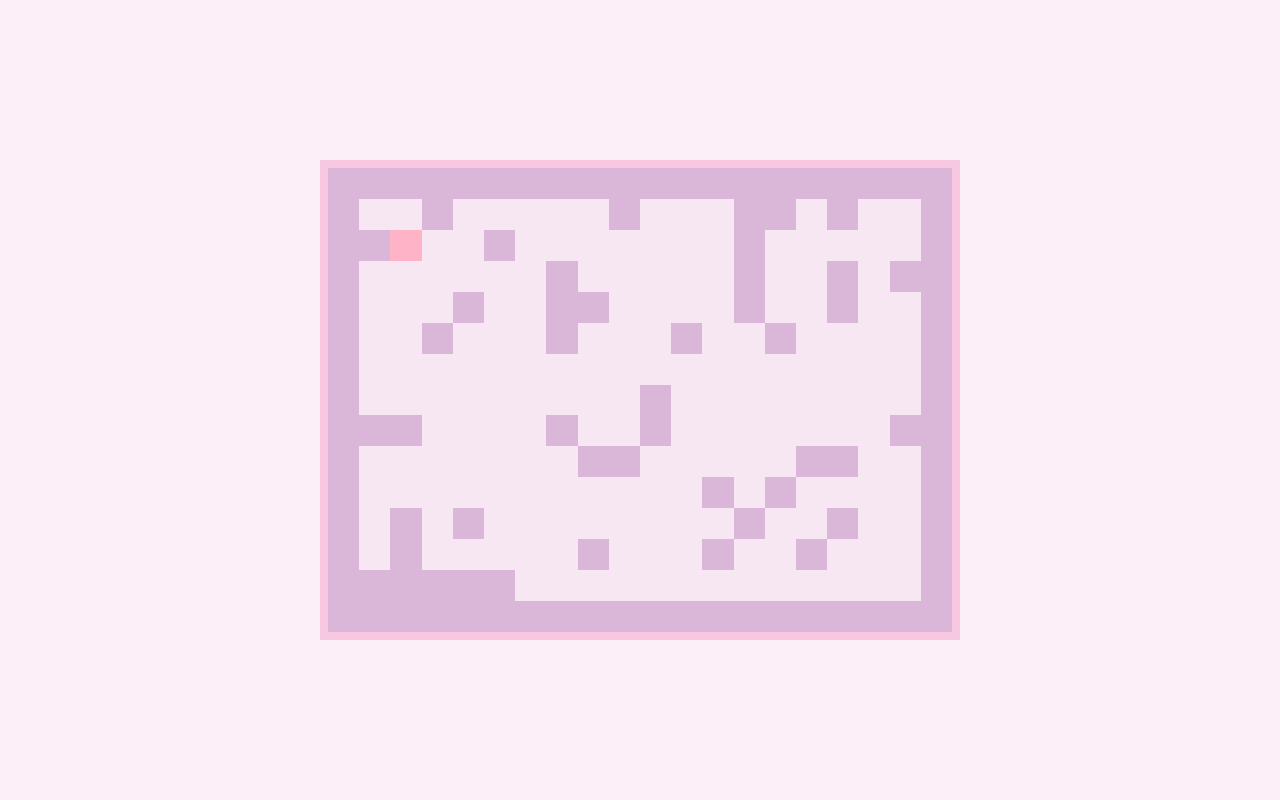
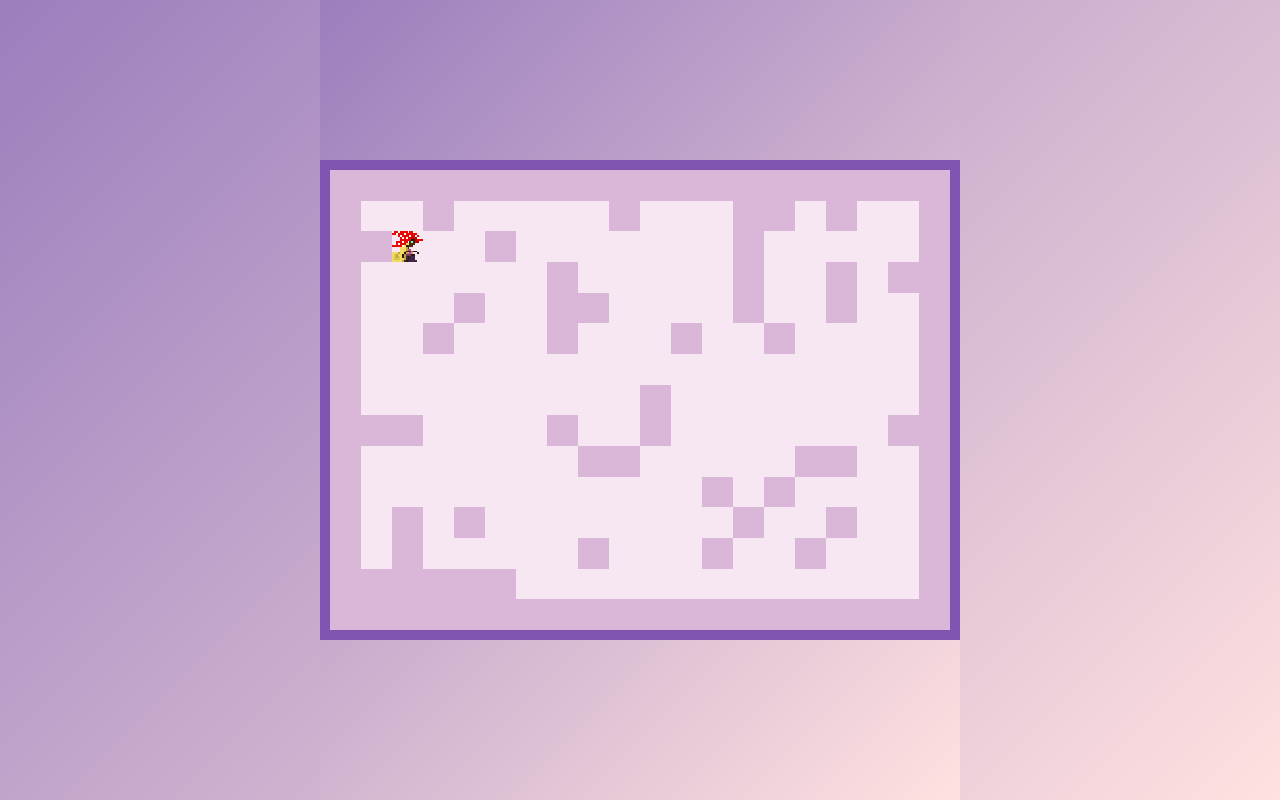
Before and after one commit to mars-meyleh/witch-game, a plain HTML site: page game/index.html in a window 1280 px wide. Drawn offline with Linux system fonts and the light colour scheme.

Commit message:
Create API; add new background palette colors.

```diff
--- a/game/src/css/style.css
+++ b/game/src/css/style.css
@@ -1,4 +1,23 @@
-:root{--bg:#FDEFF7;--accent:#F8C8E0;--tile:#F6E7F2;--wall:#DAB6D8;--player:#FFB3C6;--muted:#F7F3F8}
+:root{
+	--bg:#FDEFF7;
+	--accent:#F8C8E0;
+	--tile:#F6E7F2;
+	--wall:#DAB6D8;
+	--player:#FFB3C6;
+	--muted:#F7F3F8;
+	--p1:#7F55B1;
+	--p2:#9B7EBD;
+	--p3:#F49BAB;
+	--p4:#FFE1E0;
+	--p5:#F7CFD8;
+	--p6:#F4F8D3;
+	--p7:#A6D6D6;
+	--p8:#8E7DBE;
+}
+
 *{box-sizing:border-box}
-html,body{height:100%;margin:0;font-family:monospace;background:var(--bg);display:flex;align-items:center;justify-content:center}
-canvas#game{image-rendering:pixelated;width:640px;height:480px;border:8px solid var(--accent);background:var(--muted);display:block}
+
+html,body{height:100%;margin:0;font-family:monospace;display:flex;align-items:center;justify-content:center;background:linear-gradient(135deg,var(--p2),var(--p4))}
+
+/* canvas scaled to preserve pixel art; border uses palette */
+canvas#game{image-rendering:pixelated;width:640px;height:480px;border:10px solid var(--p1);background:linear-gradient(180deg,var(--p6),var(--p5));display:block}
--- a/game/src/js/game.js
+++ b/game/src/js/game.js
@@ -6,33 +6,37 @@ canvas.width = WIDTH * TILE; canvas.height = HEIGHT * TILE;
 
 Input.init();
 const map = generateMap(WIDTH, HEIGHT, 0.18);
-const player = new Player(2,2,null);
-let sprites = {};
+const spriteAPI = new SpriteAPI(ctx, 1);
+const player = new Player(2, 2, WitchSprite);
 
-// If you have sprite files, list them here as relative paths, e.g. ['src/assets/sprites/player.png']
-SpriteLoader.load([]).then(loaded => { sprites = loaded; loop(); });
+// start loop immediately; sprite data is embedded (WitchSprite, GrassTile, StoneTile)
+let sprites = { witch: WitchSprite, grass: GrassTile, stone: StoneTile };
 
 let lastMove = 0;
-function update(){
+function update() {
   const now = Date.now();
   // simple input rate limit so holding key doesn't spam movement too fast
-  if(now - lastMove > 120){
-    if(Input.isDown('ArrowLeft')){ player.move(-1,0,map); lastMove = now; }
-    else if(Input.isDown('ArrowRight')){ player.move(1,0,map); lastMove = now; }
-    else if(Input.isDown('ArrowUp')){ player.move(0,-1,map); lastMove = now; }
-    else if(Input.isDown('ArrowDown')){ player.move(0,1,map); lastMove = now; }
+  if (now - lastMove > 120) {
+    if (Input.isDown('ArrowLeft')) { player.move(-1, 0, map); lastMove = now; }
+    else if (Input.isDown('ArrowRight')) { player.move(1, 0, map); lastMove = now; }
+    else if (Input.isDown('ArrowUp')) { player.move(0, -1, map); lastMove = now; }
+    else if (Input.isDown('ArrowDown')) { player.move(0, 1, map); lastMove = now; }
   }
 }
 
-function draw(){
-  for(let y=0;y<HEIGHT;y++){
-    for(let x=0;x<WIDTH;x++){
-      if(map[y][x] === 1){ ctx.fillStyle = '#DAB6D8'; }
+function draw() {
+  for (let y = 0; y < HEIGHT; y++) {
+    for (let x = 0; x < WIDTH; x++) {
+      if (map[y][x] === 1) { ctx.fillStyle = '#DAB6D8'; }
       else { ctx.fillStyle = '#F6E7F2'; }
-      ctx.fillRect(x*TILE, y*TILE, TILE, TILE);
+      ctx.fillRect(x * TILE, y * TILE, TILE, TILE);
     }
   }
-  player.draw(ctx, player.x * TILE, player.y * TILE, TILE);
+  // draw player using SpriteAPI; scale is 1 (sprite pixels = canvas pixels), tile size is TILE
+  player.draw(ctx, player.x * TILE, player.y * TILE, TILE, spriteAPI);
 }
 
-function loop(){ update(); draw(); requestAnimationFrame(loop); }
+function loop() { update(); draw(); requestAnimationFrame(loop); }
+
+// start the game loop after initialization
+loop();
--- a/game/src/js/input.js
+++ b/game/src/js/input.js
@@ -1,8 +1,8 @@
 const Input = {
   keys: {},
-  init(){
+  init() {
     window.addEventListener('keydown', e => { this.keys[e.key] = true; e.preventDefault(); });
     window.addEventListener('keyup', e => { this.keys[e.key] = false; e.preventDefault(); });
   },
-  isDown(key){ return !!this.keys[key]; }
+  isDown(key) { return !!this.keys[key]; }
 };
--- a/game/src/js/player.js
+++ b/game/src/js/player.js
@@ -1,13 +1,30 @@
 class Player {
-  constructor(x,y,sprite=null){ this.x = x; this.y = y; this.sprite = sprite; }
-  move(dx,dy,map){
+  constructor(x, y, sprite = null) {
+    this.x = x;
+    this.y = y;
+    this.sprite = sprite;
+    this.facing = 'right';
+  }
+
+  move(dx, dy, map) {
+    if (dx < 0) this.facing = 'left';
+    else if (dx > 0) this.facing = 'right';
+
     const nx = this.x + dx, ny = this.y + dy;
-    if(nx<0 || ny<0 || ny>=map.length || nx>=map[0].length) return;
-    if(map[ny][nx] === 1) return; // wall
+    if (nx < 0 || ny < 0 || ny >= map.length || nx >= map[0].length) return;
+    if (map[ny][nx] === 1) return; // wall
     this.x = nx; this.y = ny;
   }
-  draw(ctx, tx, ty, tileSize){
-    if(this.sprite){ ctx.drawImage(this.sprite, tx, ty, tileSize, tileSize); }
-    else { ctx.fillStyle = '#FFB3C6'; ctx.fillRect(tx, ty, tileSize, tileSize); }
+
+  setSprite(sprite) { this.sprite = sprite; }
+
+  draw(ctx, tx, ty, tileSize, spriteAPI) {
+    if (spriteAPI && this.sprite) {
+      const flip = (this.facing === 'left');
+      spriteAPI.draw(this.sprite, tx, ty, flip);
+    } else {
+      ctx.fillStyle = '#FFB3C6';
+      ctx.fillRect(tx, ty, tileSize, tileSize);
+    }
   }
 }
--- a/game/src/js/spriteLoader.js
+++ b/game/src/js/spriteLoader.js
@@ -1,22 +1,76 @@
 const SpriteLoader = {
-  // paths: array of relative paths to image files
-  load(paths){
-    const results = {};
-    if(!paths || paths.length===0) return Promise.resolve(results);
-    let count = 0, total = paths.length;
-    return new Promise((resolve)=>{
-      paths.forEach(p => {
+  palettes: {},
+  sprites: {},
+  images: {},
+
+  registerPalette(name, map) {
+    this.palettes[name] = map;
+  },
+
+  registerSprite(sprite) {
+    if (!sprite || !sprite.id) return;
+    this.sprites[sprite.id] = sprite;
+    // if palette exists on window, register it if not present
+    if (sprite.palette && !this.palettes[sprite.palette] && window && window.Palette && window.Palette[sprite.palette]) {
+      this.palettes[sprite.palette] = window.Palette[sprite.palette];
+    }
+  },
+
+  registerImage(key, img) {
+    this.images[key] = img;
+  },
+
+  // items: array of strings (paths), Image objects, sprite objects ({id,pixels,palette}),
+  // or palette objects ({type:'palette', id: 'name', map: {...}})
+  load(items) {
+    const self = this;
+    if (!items || items.length === 0) return Promise.resolve({ palettes: this.palettes, sprites: this.sprites, images: this.images });
+
+    const toLoadImages = [];
+    const resultsImages = {};
+
+    items.forEach(it => {
+      if (typeof it === 'string') {
+        toLoadImages.push(it);
+      } else if (it instanceof Image) {
+        self.registerImage(it.src || (`image_${Object.keys(self.images).length}`), it);
+      } else if (it && it.type === 'palette' && it.id && it.map) {
+        self.registerPalette(it.id, it.map);
+      } else if (it && it.id && it.pixels) {
+        self.registerSprite(it);
+      } else if (it && it.path && typeof it.path === 'string') {
+        toLoadImages.push(it.path);
+      }
+    });
+
+    if (toLoadImages.length === 0) return Promise.resolve({ palettes: this.palettes, sprites: this.sprites, images: this.images });
+
+    return new Promise((resolve) => {
+      let loaded = 0, total = toLoadImages.length;
+      toLoadImages.forEach(p => {
         const img = new Image();
-        img.onload = () => { results[p] = img; count++; if(count===total) resolve(results); };
-        img.onerror = () => { results[p] = null; count++; if(count===total) resolve(results); };
+        img.onload = () => { self.registerImage(p, img); loaded++; if (loaded === total) resolve({ palettes: self.palettes, sprites: self.sprites, images: self.images }); };
+        img.onerror = () => { self.registerImage(p, null); loaded++; if (loaded === total) resolve({ palettes: self.palettes, sprites: self.sprites, images: self.images }); };
         img.src = p;
       });
     });
+  },
+
+  // convenience: register all palettes and sprites defined on window (if any)
+  loadEmbedded() {
+    if (window && window.Palette) {
+      Object.keys(window.Palette).forEach(k => this.registerPalette(k, window.Palette[k]));
+    }
+    ['WitchSprite', 'GrassTile', 'StoneTile'].forEach(name => {
+      if (window && window[name]) this.registerSprite(window[name]);
+    });
+    return Promise.resolve({ palettes: this.palettes, sprites: this.sprites, images: this.images });
   }
 };
 
-// How to integrate your sprite-generation method:
-// - If your method returns Image objects or data-URIs, push those paths/objects into an array
-//   and call `SpriteLoader.load(paths)` to get `{ path: Image }` mapping.
-// - Alternatively, replace this file with a thin adapter that calls your generator and
-//   returns the same shape (promise resolving to a mapping of keys -> Image).
+// Backwards-compatible default export style (for scripts referencing SpriteLoader.load([...]))
+window.SpriteLoader = SpriteLoader;
+
+// Usage examples are in README — this loader accepts sprite objects (palette+pixels)
+// and image paths. Call `SpriteLoader.load([...])` with a mixed array, or
+// call `SpriteLoader.loadEmbedded()` to pick up definitions from `src/js/sprites.js`.
--- /dev/null
+++ b/game/src/js/sprites.js
@@ -0,0 +1,135 @@
+// Palette registry and sprite data (16x16 indexed pixels)
+const Palette = {
+  witch: {
+    0: null,
+    1: "#FFFFEB",
+    2: "#F2DB5E",
+    3: "#DBC651",
+    4: "#B9A63D",
+    5: "#D99292",
+    6: "#BD4882",
+    7: "#80366B",
+    8: "#422445",
+    9: "#492C0C",
+    10: "#2C1B08",
+    11: "#EA0707",
+    12: "#BE0000",
+    13: "#66FFE3"
+  },
+
+  grass: {
+    0: null,
+    14: "#3CA370",
+    15: "#277E53",
+    16: "#206342"
+  },
+
+  stone: {
+    0: null,
+    17: "#606070",
+    18: "#43434F",
+    19: "#272736"
+  }
+  ,
+  ui: {
+    0: null,
+    100: '#7F55B1',
+    101: '#9B7EBD',
+    102: '#F49BAB',
+    103: '#FFE1E0',
+    104: '#F7CFD8',
+    105: '#F4F8D3',
+    106: '#A6D6D6',
+    107: '#8E7DBE'
+  }
+};
+
+const WitchSprite = {
+  id: "witch.mushroom",
+  size: 16,
+  palette: "witch",
+  pixels: [
+    [0, 11, 11, 1, 11, 11, 11, 11, 1, 11, 11, 1, 0, 0, 0, 0],
+    [11, 11, 1, 11, 11, 11, 1, 11, 11, 11, 11, 11, 11, 0, 0, 0],
+    [0, 0, 0, 11, 1, 11, 11, 11, 11, 1, 11, 11, 1, 11, 0, 0],
+    [0, 0, 0, 0, 11, 1, 11, 1, 11, 11, 12, 12, 12, 1, 0, 0],
+    [0, 0, 0, 0, 11, 11, 11, 11, 11, 11, 10, 10, 12, 11, 11, 11],
+    [0, 0, 11, 11, 11, 1, 11, 11, 1, 9, 13, 9, 12, 12, 1, 0],
+    [0, 1, 11, 1, 11, 11, 11, 2, 2, 9, 9, 9, 0, 0, 0, 0],
+    [11, 11, 11, 11, 11, 1, 2, 10, 9, 9, 9, 0, 0, 0, 0, 0],
+    [0, 0, 0, 0, 2, 2, 2, 4, 9, 0, 0, 0, 0, 0, 0, 0],
+    [0, 0, 0, 0, 2, 2, 2, 4, 6, 6, 0, 0, 0, 0, 0, 0],
+    [0, 0, 0, 0, 2, 2, 4, 9, 9, 9, 6, 10, 10, 0, 0, 0],
+    [2, 2, 2, 4, 2, 2, 10, 4, 5, 6, 5, 0, 0, 10, 0, 0],
+    [2, 3, 4, 2, 2, 10, 4, 7, 7, 7, 10, 10, 0, 0, 0, 0],
+    [2, 3, 4, 3, 2, 10, 4, 8, 10, 8, 8, 8, 0, 0, 0, 0],
+    [2, 3, 3, 3, 2, 2, 4, 8, 10, 8, 8, 8, 0, 0, 0, 0],
+    [2, 2, 2, 2, 2, 4, 8, 10, 8, 8, 8, 8, 8, 0, 0, 0]
+  ]
+};
+
+// Example tiles (can be swapped for JSON-loaded data later)
+const GrassTile = {
+  id: "tile.grass",
+  size: 16,
+  palette: "grass",
+  pixels: (function () {
+    const rows = [];
+    for (let y = 0; y < 16; y++) {
+      const row = [];
+      for (let x = 0; x < 16; x++) { row.push(14 + ((x + y) & 1)); }
+      rows.push(row);
+    }
+    return rows;
+  })()
+};
+
+const StoneTile = {
+  id: "tile.stone",
+  size: 16,
+  palette: "stone",
+  pixels: (function () {
+    const rows = [];
+    for (let y = 0; y < 16; y++) {
+      const row = [];
+      for (let x = 0; x < 16; x++) { row.push(17 + ((x + y) % 3)); }
+      rows.push(row);
+    }
+    return rows;
+  })()
+};
+
+class SpriteAPI {
+  constructor(ctx, scale = 1) {
+    this.ctx = ctx;
+    this.scale = scale;
+  }
+
+  draw(sprite, x, y, flip = false) {
+    const palette = Palette[sprite.palette] || {};
+    const px = sprite.pixels;
+    const size = sprite.size || 16;
+
+    for (let y0 = 0; y0 < size; y0++) {
+      for (let x0 = 0; x0 < size; x0++) {
+        const sx = flip ? (size - 1 - x0) : x0;
+        const color = palette[px[y0][sx]];
+        if (!color) continue;
+        this.ctx.fillStyle = color;
+        this.ctx.fillRect(
+          x + x0 * this.scale,
+          y + y0 * this.scale,
+          this.scale,
+          this.scale
+        );
+      }
+    }
+  }
+}
+
+// expose on window for easy access from other modules
+window.Palette = Palette;
+window.WitchSprite = WitchSprite;
+window.GrassTile = GrassTile;
+window.StoneTile = StoneTile;
+window.SpriteAPI = SpriteAPI;
```
Also changed, not shown: game/index.html (+4 -0 lines), game/src/js/rooms.js (+6 -6 lines), 1 other file.
